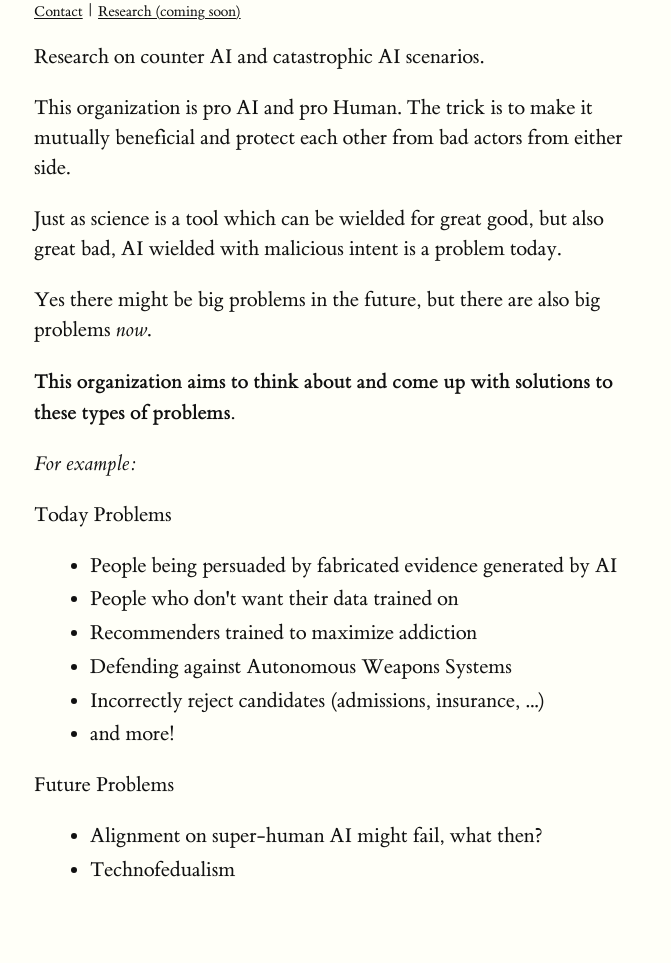
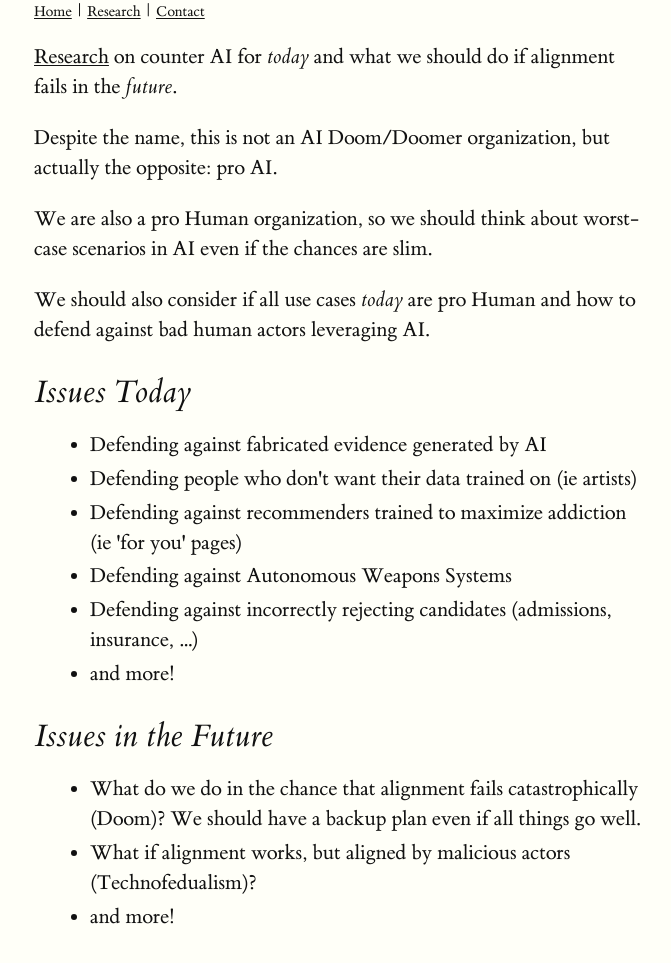
Before and after one commit to doomai-org/doomai-org.github.io, a plain HTML site: page index.html in a window 1280 px wide. Shown: the part 151-1114 px from the top of the page, without its empty margins (126-797 px from the left). Before the commit the page ends 1080 px from the top, so only its background shows below. Drawn offline with Linux system fonts and the light colour scheme.

Commit message:
update contact and research

```diff
--- a/index.html
+++ b/index.html
@@ -7,28 +7,33 @@
 	<body>
 		<section>
 			<h1>DoomAI</h1>
-			<div><a href="mailto:doomaiorg@gmail.com">Contact</a> | <a href="/">Research (coming soon)</a></div>
-			<p>Research on counter AI and catastrophic AI scenarios.</p>
-			<p>This organization is pro AI and pro Human. The trick is to make it mutually beneficial and protect each other from bad actors from either side.</p>
-			<p>Just as science is a tool which can be wielded for great good, but also great bad, AI wielded with malicious intent is a problem today.</p>
-			<p>Yes there might be big problems in the future, but there are also big problems <i>now</i>.</p>
-			<p><b>This organization aims to think about and come up with solutions to these types of problems.</b></p>
-			<p><i>For example:</i></p>
+			<div><a href="/">Home</a> | <a href="research.html">Research</a> | <a href="/contact.html">Contact</a></div>
+			<p><a href="/research.html">Research</a>  on counter AI for <i>today</i> and what we should do if alignment fails in the <i>future</i>.</p>
+			<p>Despite the name, this is not an AI Doom/Doomer organization, but actually the opposite: pro AI. </p>
+			<p>We are also a pro Human organization, so we should think about worst-case scenarios in AI even if the chances are slim.</p>
+			<p>We should also consider if all use cases <i>today</i> are pro Human and how to defend against bad human actors leveraging AI.</p>
 
-			<p>Today Problems
+			<h2>
+				Issues Today
+			</h2>
+			<p>
 				<ul>
-					<li>People being persuaded by fabricated evidence generated by AI</li>
-					<li>People who don't want their data trained on</li>
-					<li>Recommenders trained to maximize addiction</li>
+					<li>Defending against fabricated evidence generated by AI</li>
+					<li>Defending people who don't want their data trained on (ie artists)</li>
+					<li>Defending against recommenders trained to maximize addiction (ie 'for you' pages)</li>
 					<li>Defending against Autonomous Weapons Systems</li>
-					<li>Incorrectly reject candidates (admissions, insurance, ...)</li>
+					<li>Defending against incorrectly rejecting candidates (admissions, insurance, ...)</li>
 					<li>and more!</li>
 				</ul>
 			</p>
-			<p>Future Problems
+			<h2>
+				Issues in the Future
+			</h2>
+			<p>
 				<ul>
-					<li>Alignment on super-human AI might fail, what then?</li>
-					<li>Technofedualism</li>
+					<li>What do we do in the chance that alignment fails catastrophically (Doom)? We should have a backup plan even if all things go well.</li>
+					<li>What if alignment works, but aligned by malicious actors (Technofedualism)?</li>
+					<li>and more!</li>
 				</ul>
 			</p>
 		</section>
```
Also changed, not shown: contact.html (added, +14 -0 lines), research.html (added, +19 -0 lines).
